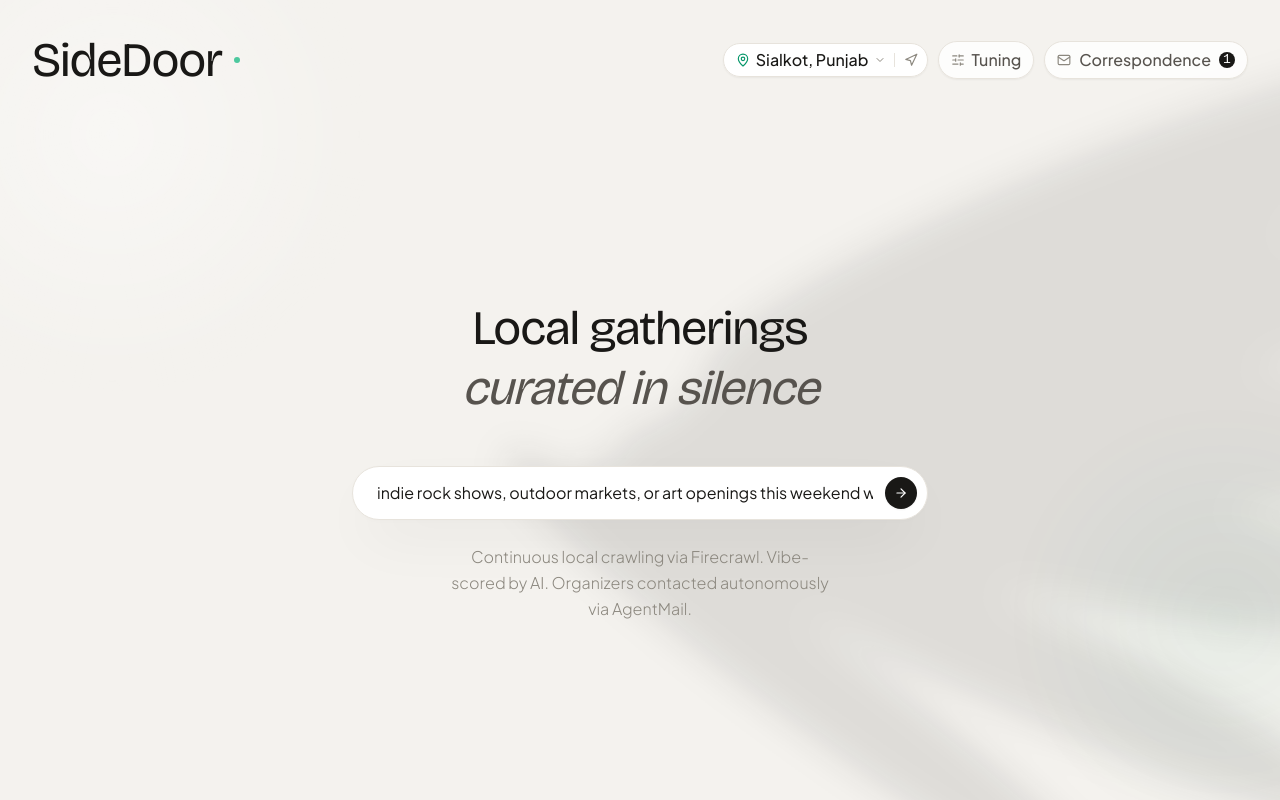
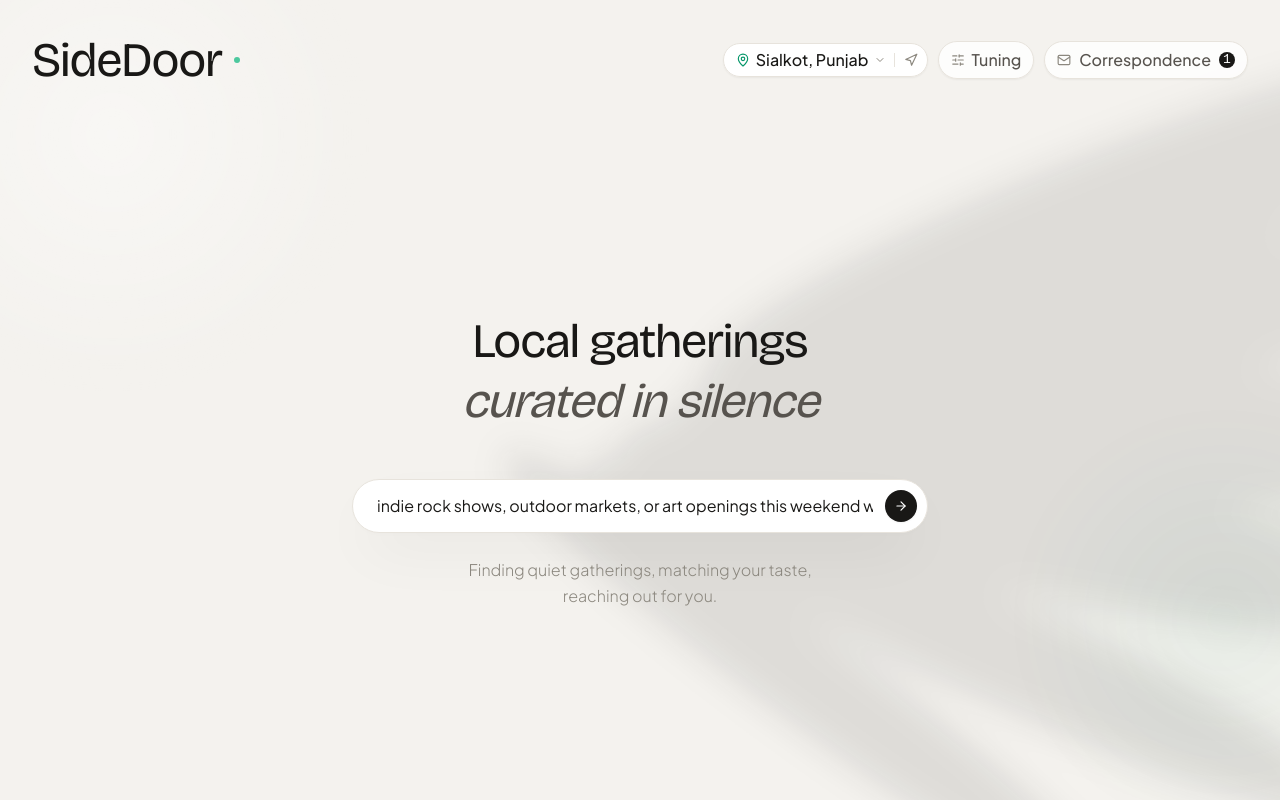
Before and after one commit to 1ewig/sidedoor-convex, a Next.js app: page /main in a window 1280 px wide. Built offline with nearby package versions, Linux system fonts and the light colour scheme; no server answers.

Commit message:
refactor(location): consolidate location components and update tagline copy

```diff
--- a/src/app/main/page.client.tsx
+++ b/src/app/main/page.client.tsx
@@ -10,7 +10,7 @@ import { FloatingDock } from '@/components/discovery/FloatingDock';
 import { DiscoveredFeed } from '@/components/discovery/DiscoveredFeed';
 import { CorrespondenceDrawer } from '@/components/agent/CorrespondenceDrawer';
 import { ScoutFilterDrawer } from '@/components/discovery/ScoutFilterDrawer';
-import { LocationPinModal } from '@/components/map/LocationPinModal';
+import { LocationPinModal } from '@/components/location/LocationPinModal';
 import { LocalEvent } from '@/types';
 
 export function PageClient() {
@@ -118,7 +118,7 @@ export function PageClient() {
 
         {/* Soft Descriptive Subtitle */}
         <p className="text-[var(--text-xs)] text-[var(--theme-text-muted)] max-w-sm mt-6 leading-[var(--leading-relaxed)] font-light">
-          Continuous local crawling via Firecrawl. Vibe-scored by AI. Organizers contacted autonomously via AgentMail.
+          Finding quiet gatherings, matching your taste, reaching out for you.
         </p>
       </main>
 
--- a/src/components/layout/Header.tsx
+++ b/src/components/layout/Header.tsx
@@ -1,5 +1,5 @@
 import { Mail, SlidersHorizontal } from 'lucide-react';
-import { LocationAnchor } from './LocationAnchor';
+import { LocationAnchor } from '@/components/location/LocationAnchor';
 
 interface HeaderProps {
   onOpenDrawer: () => void;
```
Also changed, not shown: src/components/location/LocationAnchor.tsx (renamed from src/components/layout/LocationAnchor.tsx, +6 -4 lines), src/components/location/LocationPinModal.tsx (renamed from src/components/map/LocationPinModal.tsx).
